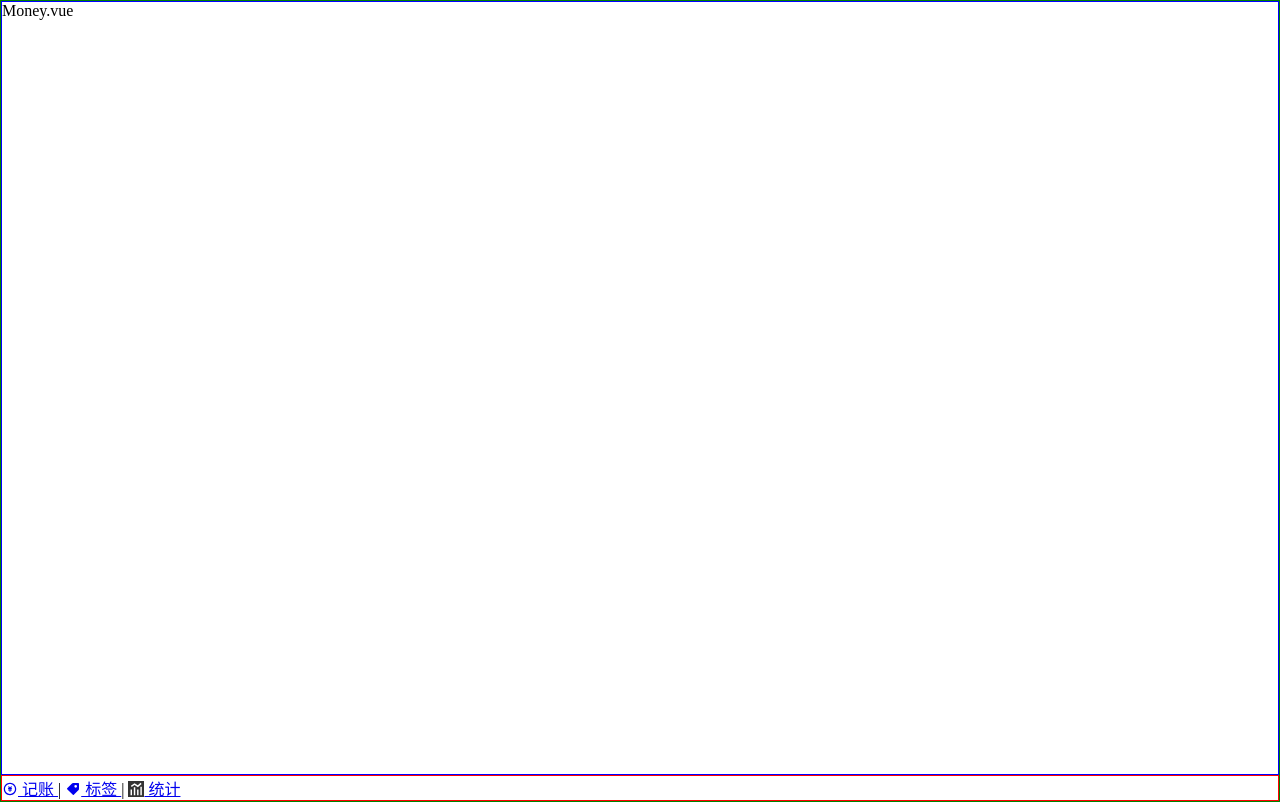
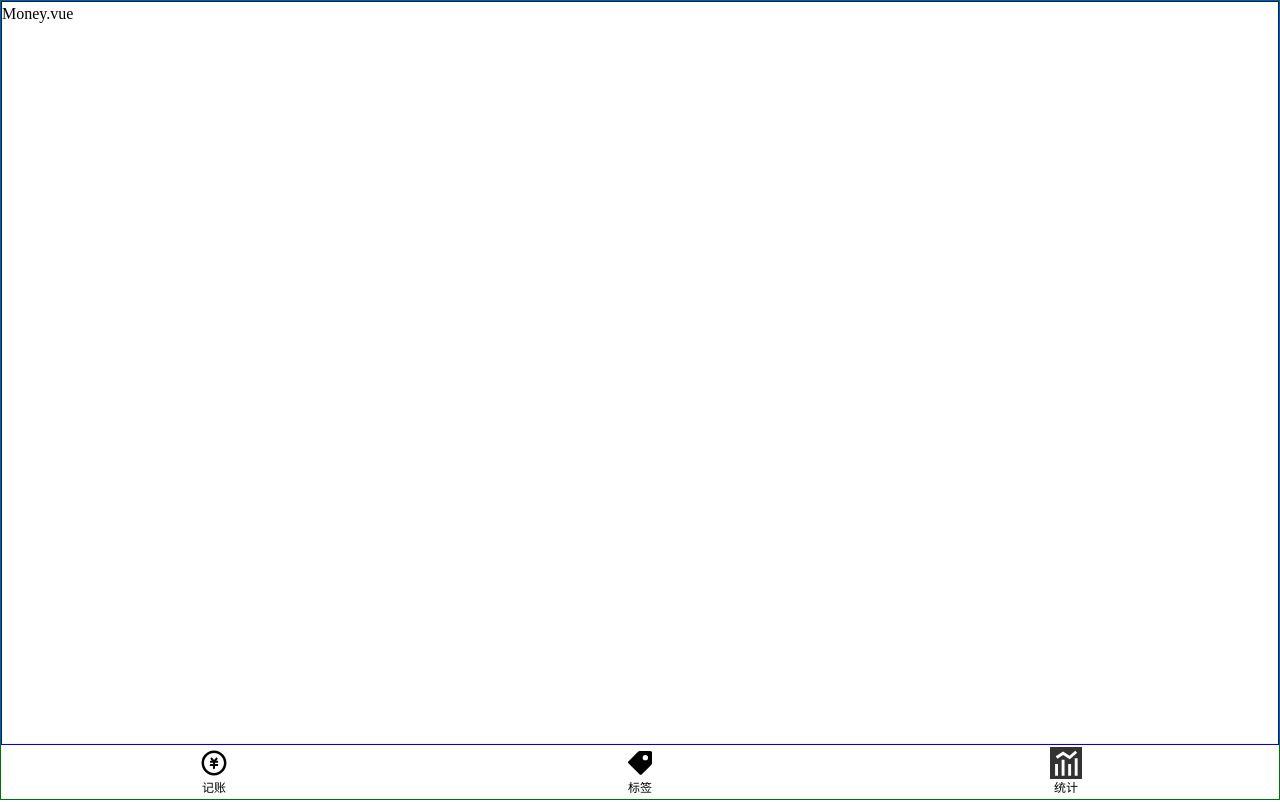
Before and after one commit to Eternal-could/bill, a Vue app: page /#/money in a window 1280 px wide. Built offline with nearby package versions, Linux system fonts and the light colour scheme.

Commit message:
添加Nav样式

```diff
--- a/src/App.vue
+++ b/src/App.vue
@@ -5,10 +5,17 @@
 </template>
 
 <style lang="scss">
-body{
+*{
   margin: 0;
   padding: 0;
   box-sizing: border-box;
+}
+body{
+  line-height: 1.5;
+}
+a{
+  text-decoration: none;
+  color: inherit;
 }
 #app {
   font-family: Avenir, Helvetica, Arial, sans-serif;
--- a/src/components/Nav.vue
+++ b/src/components/Nav.vue
@@ -1,20 +1,18 @@
 <template>
-  <div class="nav">
-    <router-link to="/money">
+  <nav>
+    <router-link to="/money" class="item">
       <Icon name="money"/>
       记账
     </router-link>
-    |
-    <router-link to="/labels">
+    <router-link to="/labels" class="item">
       <Icon name="label"/>
       标签
     </router-link>
-    |
-    <router-link to="/statistics">
+    <router-link to="/statistics" class="item">
       <Icon name="tongji"/>
       统计
     </router-link>
-  </div>
+  </nav>
 </template>
 
 <script lang="ts">
@@ -25,7 +23,23 @@
 </script>
 
 <style lang="scss" scoped>
-  .nav {
-    border: 1px solid red;
+  nav {
+    display: flex;
+    box-shadow: 0 0 3px rgba(0,0,0,0.25);
+    flex-direction: row;
+    font-size: 12px;
+    > .item{
+      padding: 2px 0;
+      width: 33.33333%;
+      display: flex;
+      justify-content: center;
+      align-items: center;
+      flex-direction: column;
+      .icon {
+        width: 32px;
+        height: 32px;
+        color: black;
+      }
+    }
   }
 </style>
```
